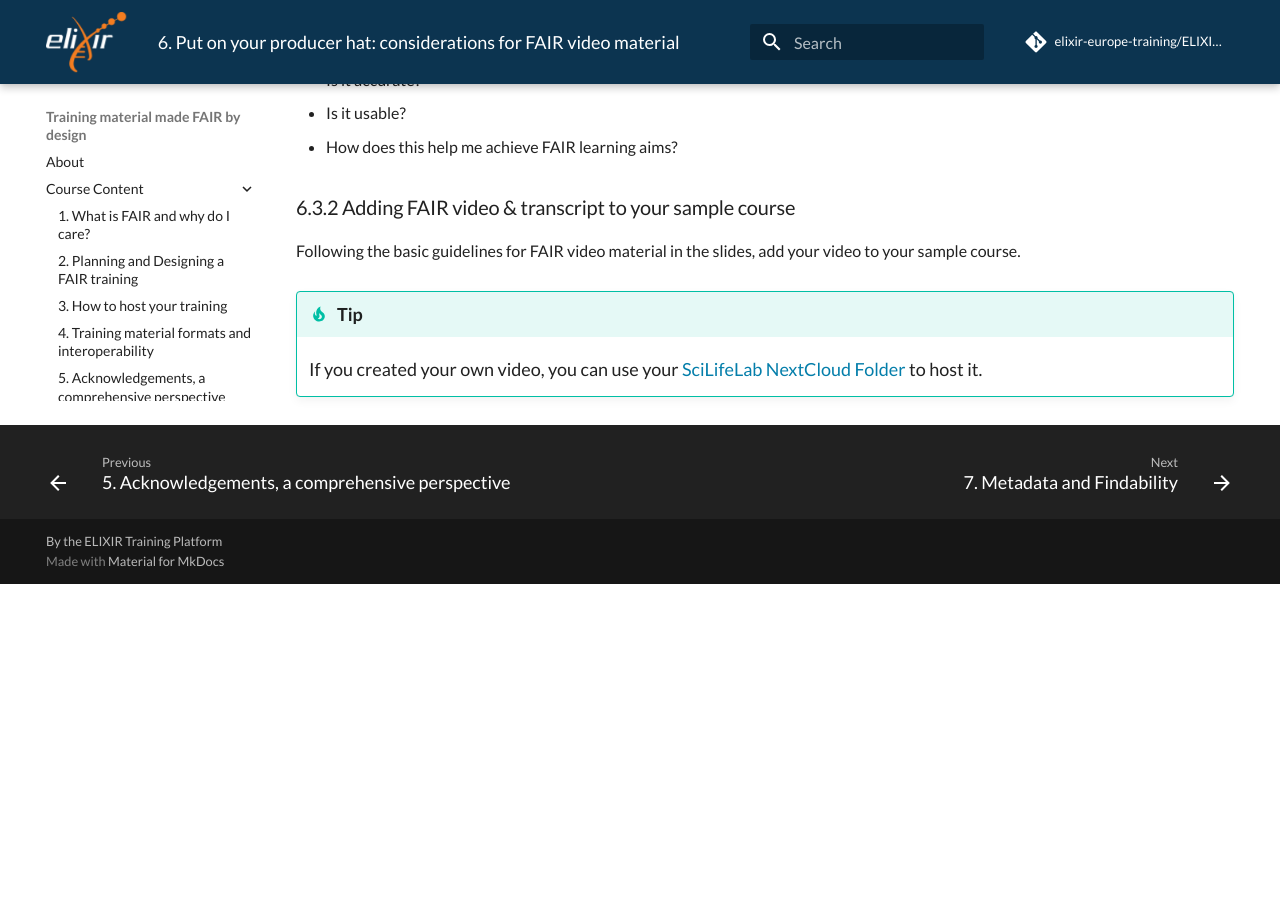
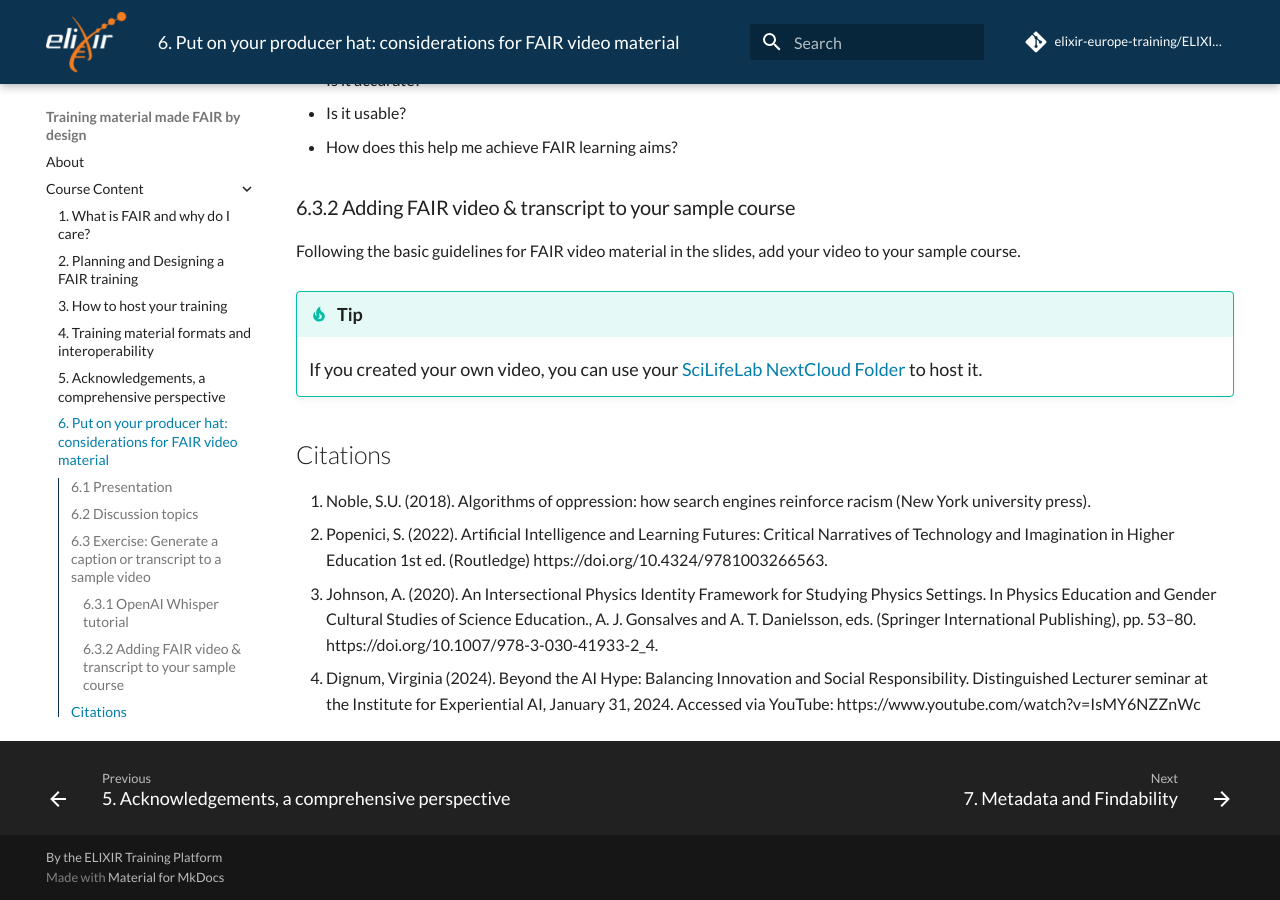
Before and after one commit to elixir-europe-training/ELIXIR-TrP-FAIR-Material-By-Design, an MkDocs documentation site: the page built from docs/chapters/chapter_06.md, in a window 1280 px wide and 900 px high, scrolled down 2217 px. Built offline with MkDocs 1.6.1 and Material for MkDocs 9.7.7, drawn with Linux system fonts in a browser that asks for light colours; comment, search, counter and statistics services are not loaded; before the commit the page ends 2801 px from its top, so only the background shows below that; some of the changed text lies outside the part shown.

Commit message:
adding citations

```diff
--- a/docs/chapters/chapter_06.md
+++ b/docs/chapters/chapter_06.md
@@ -56,3 +56,10 @@ Following the basic guidelines for FAIR video material in the slides, add your v
 
 !!! tip
     If you created your own video, you can use your [SciLifeLab NextCloud Folder](https://nextcloud.dc.scilifelab.se/login) to host it.
+
+
+## Citations
+1.	Noble, S.U. (2018). Algorithms of oppression: how search engines reinforce racism (New York university press).
+2.	Popenici, S. (2022). Artificial Intelligence and Learning Futures: Critical Narratives of Technology and Imagination in Higher Education 1st ed. (Routledge) https://doi.org/10.4324/9781003266563.
+3.	Johnson, A. (2020). An Intersectional Physics Identity Framework for Studying Physics Settings. In Physics Education and Gender Cultural Studies of Science Education., A. J. Gonsalves and A. T. Danielsson, eds. (Springer International Publishing), pp. 53–80. https://doi.org/10.1007/978-3-030-41933-2_4.
+4. Dignum, Virginia (2024). Beyond the AI Hype: Balancing Innovation and Social Responsibility. Distinguished Lecturer seminar at the Institute for Experiential AI, January 31, 2024. Accessed via YouTube: https://www.youtube.com/watch?v=IsMY6NZZnWc
```
